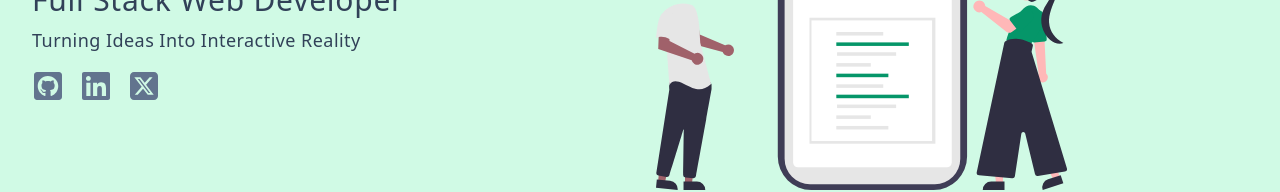
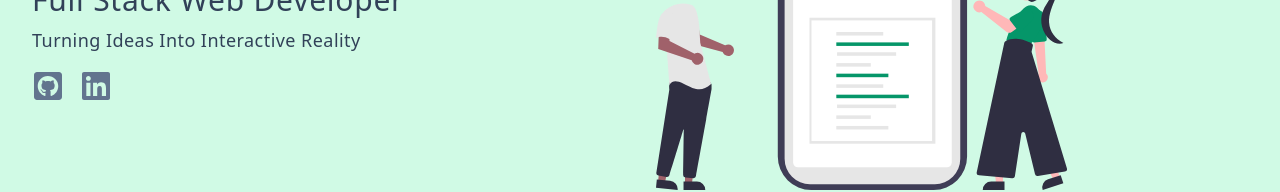
Before and after one commit to yan00126/WebDev-portfolio, a React (Vite) app: page / in a window 1280 px wide. Shown: the part 390-582 px from the top of the page. Built offline with nearby package versions, Linux system fonts and the light colour scheme.

Commit message:
delete X account

```diff
--- a/src/components/Hero.jsx
+++ b/src/components/Hero.jsx
@@ -21,9 +21,6 @@ const Hero = () => {
             <a href="https://www.linkedin.com/in/fei-yan-86331a45/">
               <FaLinkedin className="h-8 w-8 text-slate-500 hover:text-black duration-300" />
             </a>
-            <a href="https://x.com/felixPEKING">
-              <FaSquareXTwitter className="h-8 w-8 text-slate-500 hover:text-black duration-300" />
-            </a>
           </div>
         </article>
         <article className="hidden md:block">
```
